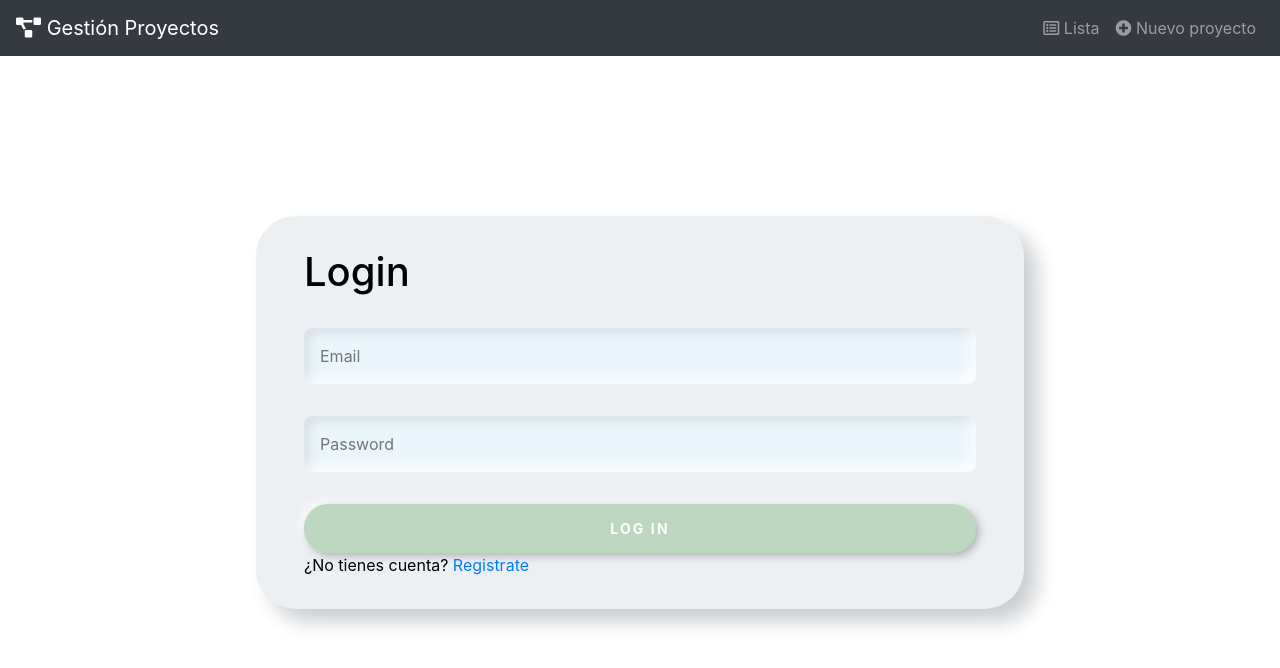
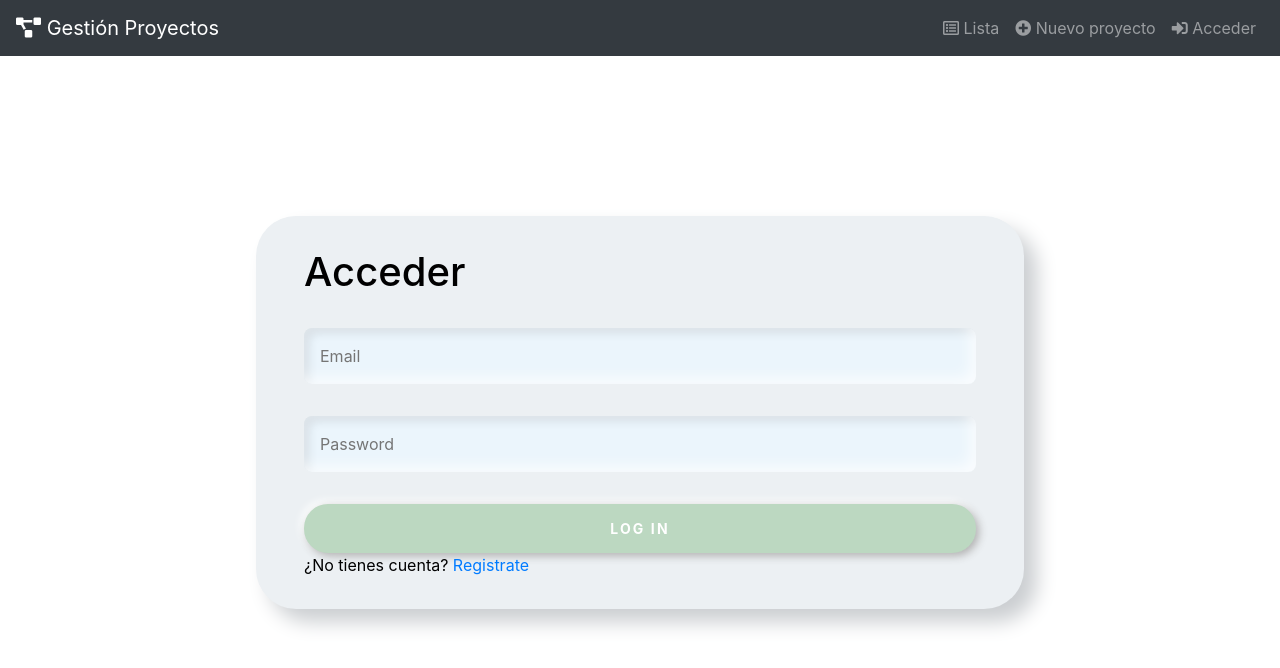
Before and after one commit to alonsodecasosergio/GestionProyectos_Fronted, an Angular app: page /login in a window 1280 px wide. Shown: the top 668 px of the page. Built offline with nearby package versions, Linux system fonts and the light colour scheme.

Commit message:
modificacion de ls vistas

```diff
--- a/src/app/Usuarios/AddUsuario/add-usuario.component.html
+++ b/src/app/Usuarios/AddUsuario/add-usuario.component.html
@@ -1,4 +1,4 @@
-<div class="register">
+<div class="Registrarse">
     <form class="custom-form" method="post">
       <h1>Register</h1>
       <input
--- a/src/app/Usuarios/Login/login.component.html
+++ b/src/app/Usuarios/Login/login.component.html
@@ -1,6 +1,6 @@
 <div class="login">
     <form class="custom-form" method="post">
-      <h1>Login</h1>
+      <h1>Acceder</h1>
       <input
         type="email"
         [(ngModel)]="email"
--- a/src/app/app.component.html
+++ b/src/app/app.component.html
@@ -11,6 +11,9 @@
       <li class="nav-item">
         <a class="nav-link" data-toggle="modal" routerLink="/nuevo"><i class="fas fa-plus-circle"></i> Nuevo proyecto</a>
       </li>
+      <li class="nav-item">
+        <a class="nav-link" data-toggle="modal" routerLink="/login"><i class="fas fa-sign-in-alt"></i> Acceder</a>
+      </li>
     </ul>
   </div>
 </nav>
```
